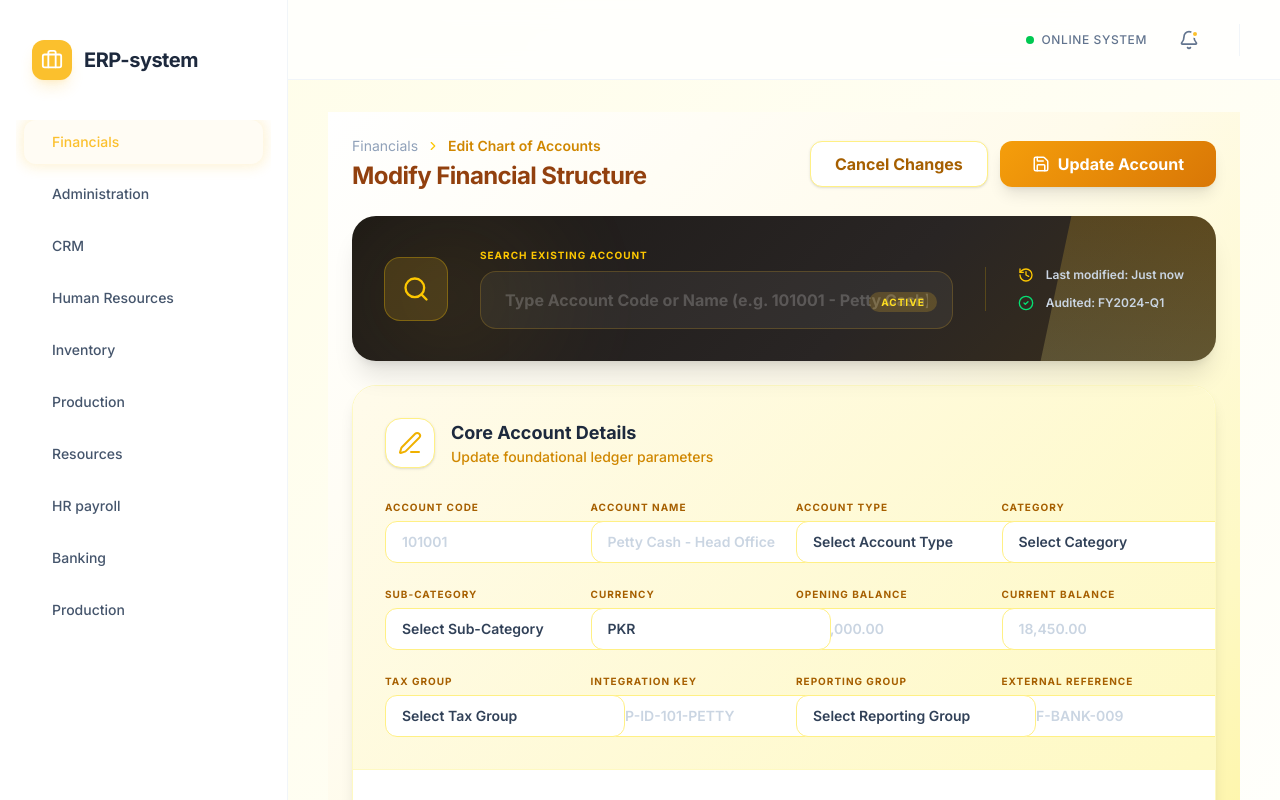
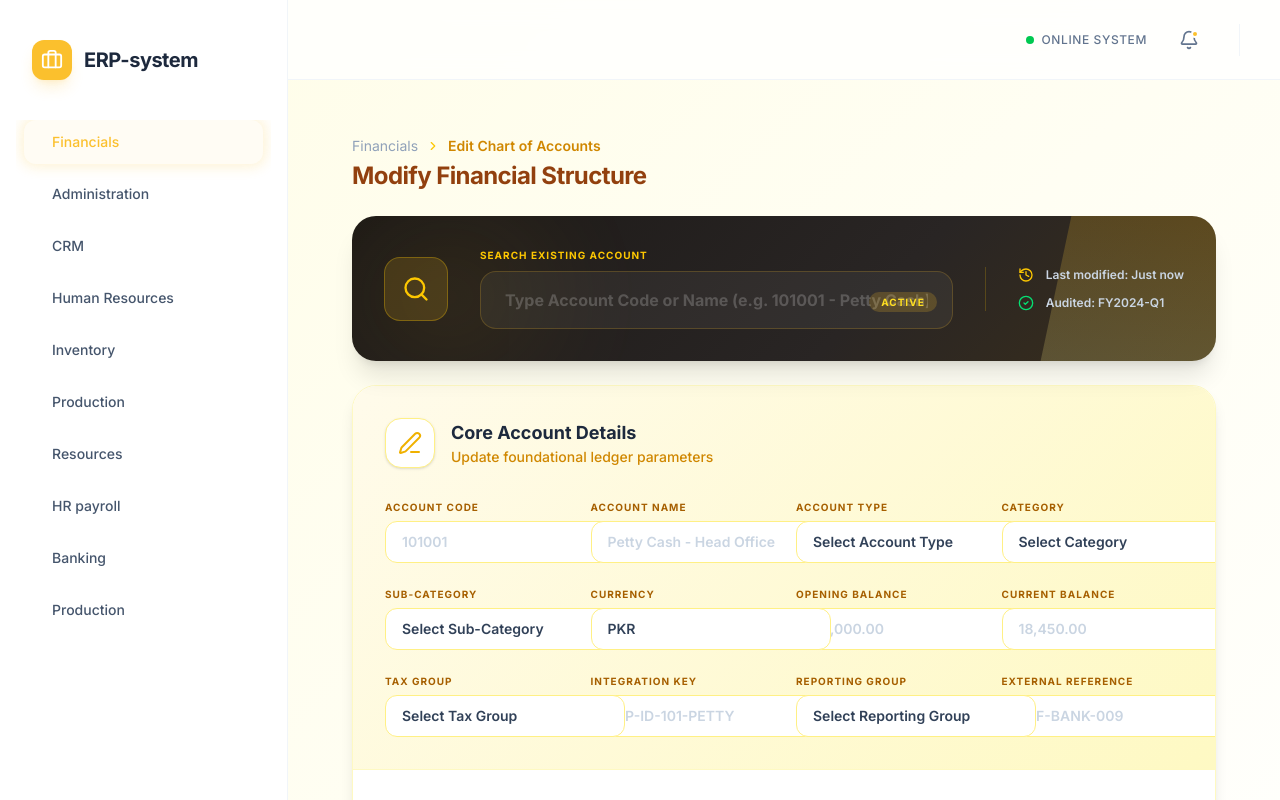
Before and after one commit to MuhammadAdil01/erp-design, a React (Vite) app: page /financials/edit-charts-of-accounts in a window 1280 px wide. Shown: the top 800 px of the page. Built offline with nearby package versions, Linux system fonts and the light colour scheme.

Commit message:
remove extra buttons

```diff
--- a/src/pages/financials/EditChartOfAccounts.jsx
+++ b/src/pages/financials/EditChartOfAccounts.jsx
@@ -128,7 +128,7 @@ export default function EditChartOfAccounts() {
     };
 
     return (
-        <div className="min-h-screen pb-12 p-6" style={{ background: 'linear-gradient(135deg, #ffffff 0%, #fffbeb 40%, #fef9c3 70%, #fef08a 100%)' }}>
+        <div className="min-h-screen pb-12 p-6">
             <div className="max-w-7xl mx-auto space-y-6">
 
                 {/* Header */}
@@ -142,27 +142,6 @@ export default function EditChartOfAccounts() {
                         <h1 className="text-2xl font-bold tracking-tight" style={{ color: '#92400e' }}>
                             Modify Financial Structure
                         </h1>
-                    </div>
-                    <div className="flex gap-3">
-                        <button
-                            onClick={() => setFormData({
-                                accountCode: '', accountName: '', accountType: '', category: '',
-                                subCategory: '', currency: 'PKR', openingBalance: '', currentBalance: '',
-                                taxGroup: '', integrationKey: '', reportingGroup: '', externalReference: ''
-                            })}
-                            className="px-6 py-2.5 rounded-xl border border-yellow-200 text-yellow-700 hover:bg-yellow-50 transition-all font-bold shadow-sm bg-white"
-                        >
-                            Cancel Changes
-                        </button>
-                        <button
-                            onClick={handleSave}
-                            disabled={isLoading}
-                            className="px-8 py-2.5 rounded-xl text-white hover:opacity-90 disabled:opacity-50 transition-all font-bold shadow-lg flex items-center gap-2"
-                            style={{ background: 'linear-gradient(135deg, #f59e0b, #d97706)' }}
-                        >
-                            {isLoading ? <Loader2 size={18} className="animate-spin" /> : <Save size={18} />}
-                            {isLoading ? 'Updating...' : 'Update Account'}
-                        </button>
                     </div>
                 </div>
 
```
